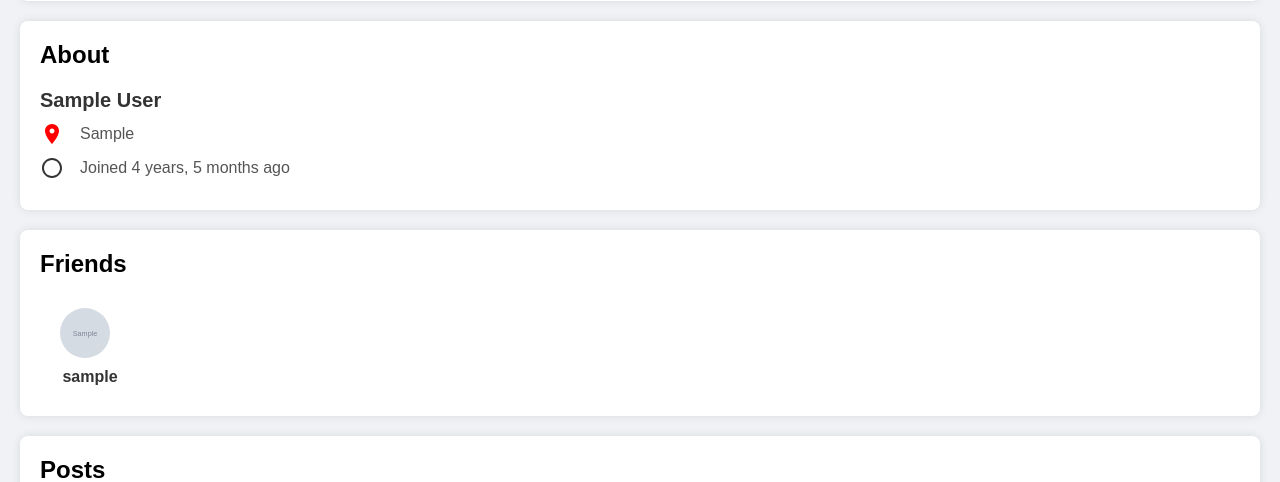
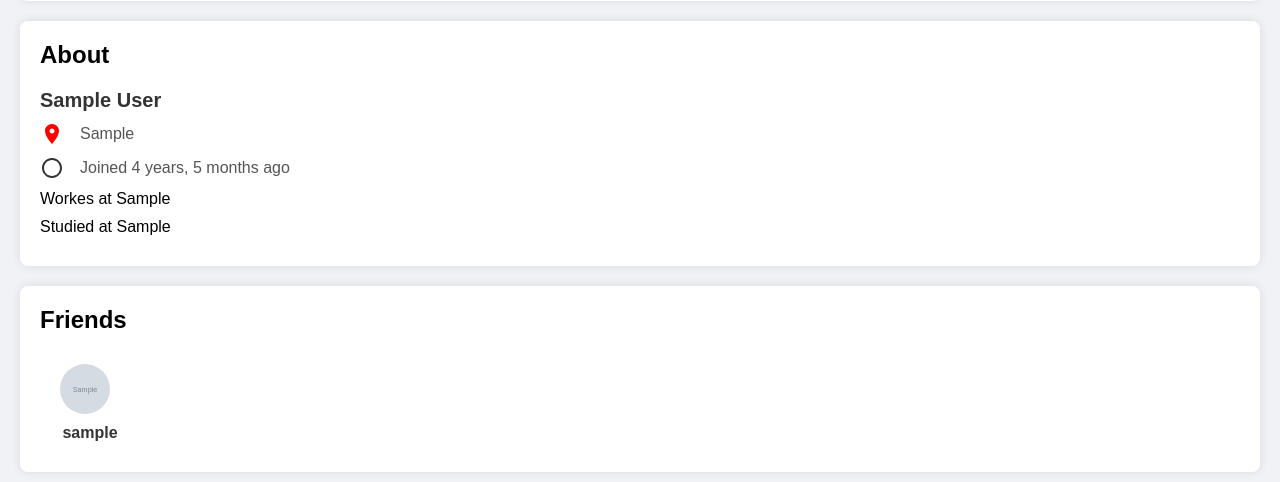
Before and after one commit to malithi19/Social-Network, a Django app: page /other_profile/1/ in a window 1280 px wide. Shown: the part 560-1042 px from the top of the page. Run offline with Django 5.2, Linux system fonts and the light colour scheme; tables that the repository leaves empty hold one stand-in row (values such as "Sample post"); grey boxes marked "Sample" are stand-in pictures.

Commit message:
on profile and other profile

```diff
--- a/social/Templates/other_profile.html
+++ b/social/Templates/other_profile.html
@@ -312,6 +312,16 @@
                         </svg>
                         <span>Joined {{ user.date_joined|timesince }} ago</span>
                     </p>
+                    {% if user.profile.work %}
+                    <p class="user-work">
+                        <span> Workes at {{ user.profile.work }} </span>
+                    </p>
+                    {% endif %}
+                    {% if user.profile.education %}
+                    <p class="user-education">
+                        <span>Studied at {{ user.profile.education }} </span>
+                    </p>
+                    {% endif %}
                 </div>
 
             </div>
```
Also changed, not shown: social/Templates/profile.html (+10 -0 lines), media/profile_pictures/boy_image_2_pr0PCmD.jfif (added), media/profile_pictures/girl_image_2_HsWJMeg.jfif (added).
